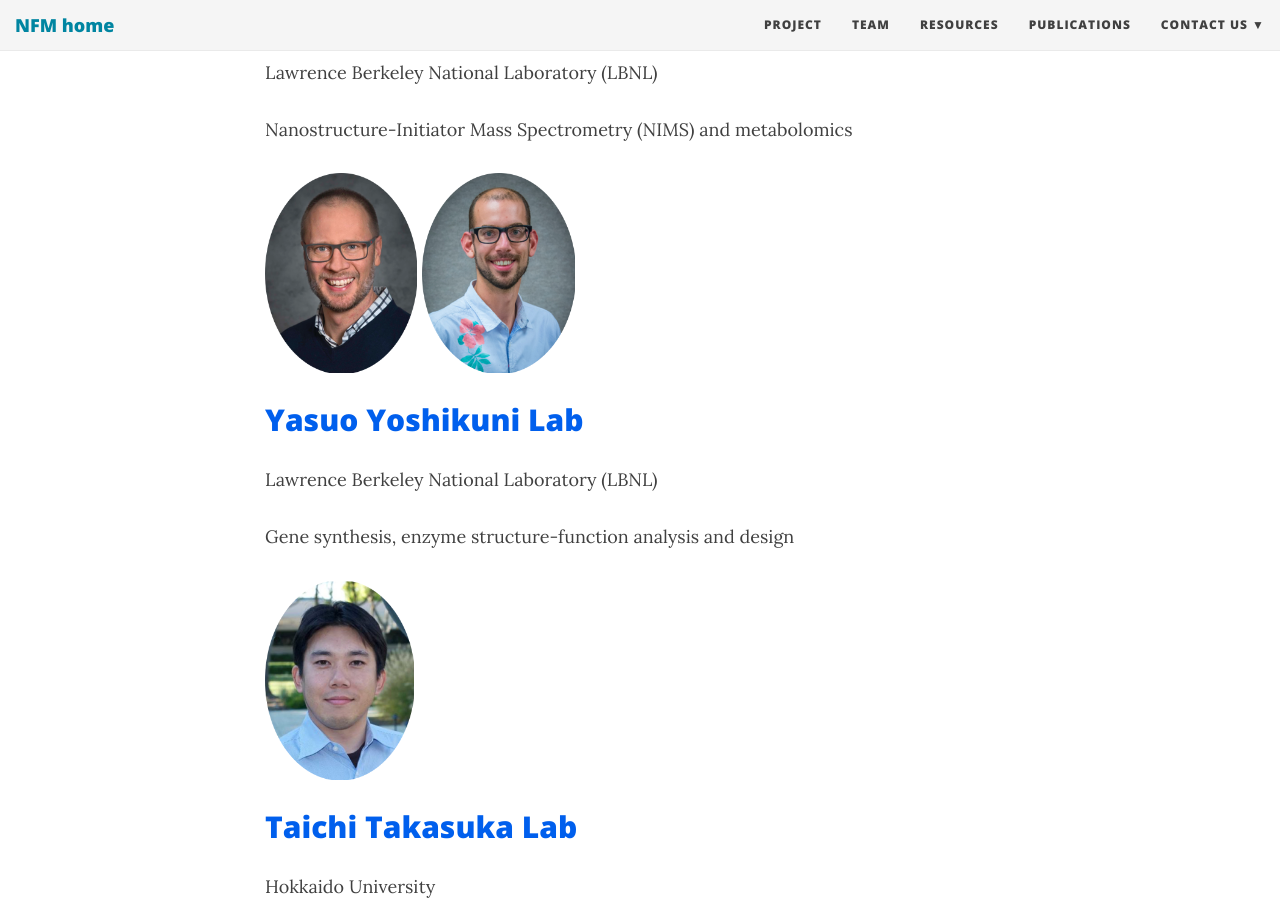
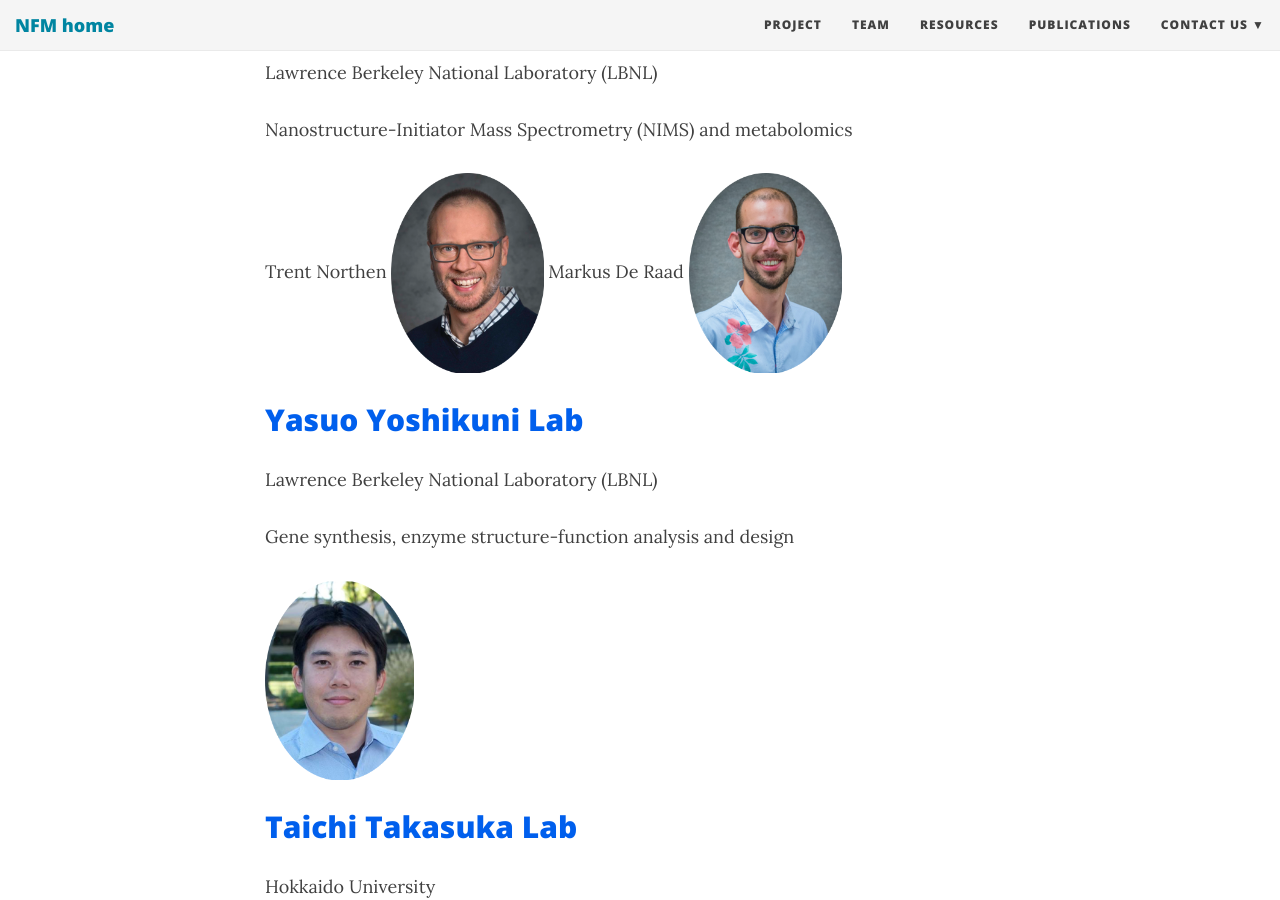
Before and after one commit to NfluxMap/NfluxMap.github.io, a Jekyll site: the page built from team.md, in a window 1280 px wide and 900 px high, scrolled down 679 px. Built offline with Jekyll 4.4.1, drawn with Linux system fonts in a browser that asks for light colours; nearby versions of some CDN libraries; a style sheet for code colours, icons or effects is not loaded.

Commit message:
Update team.md

```diff
--- a/team.md
+++ b/team.md
@@ -20,8 +20,8 @@
 
 Nanostructure-Initiator Mass Spectrometry (NIMS) and metabolomics
 
-<img src="../img/team/cTrent.png" alt='ML' height="200px">
-<img src="../img/team/cMarkus.png" alt='ML' height="200px">
+Trent Northen <img src="../img/team/cTrent.png" alt='ML' height="200px">
+Markus De Raad <img src="../img/team/cMarkus.png" alt='ML' height="200px">
 
 
 
```
